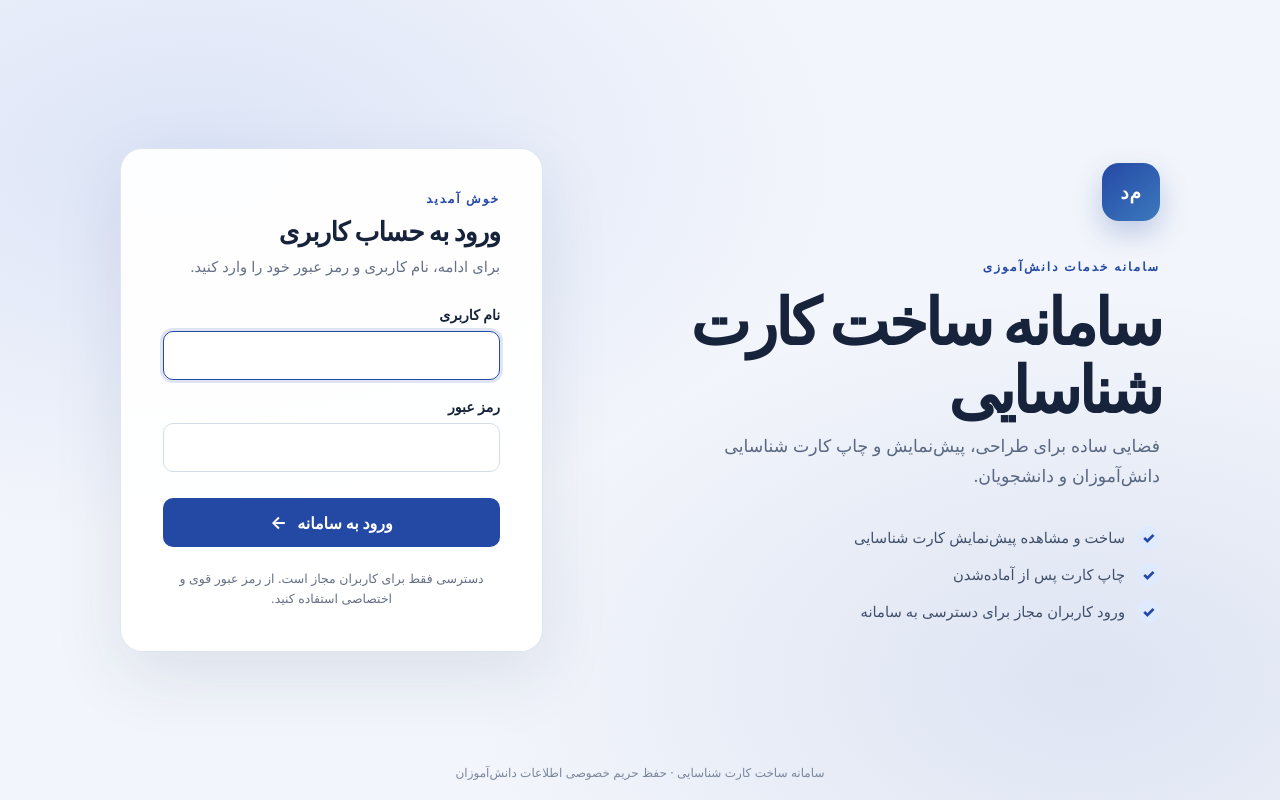
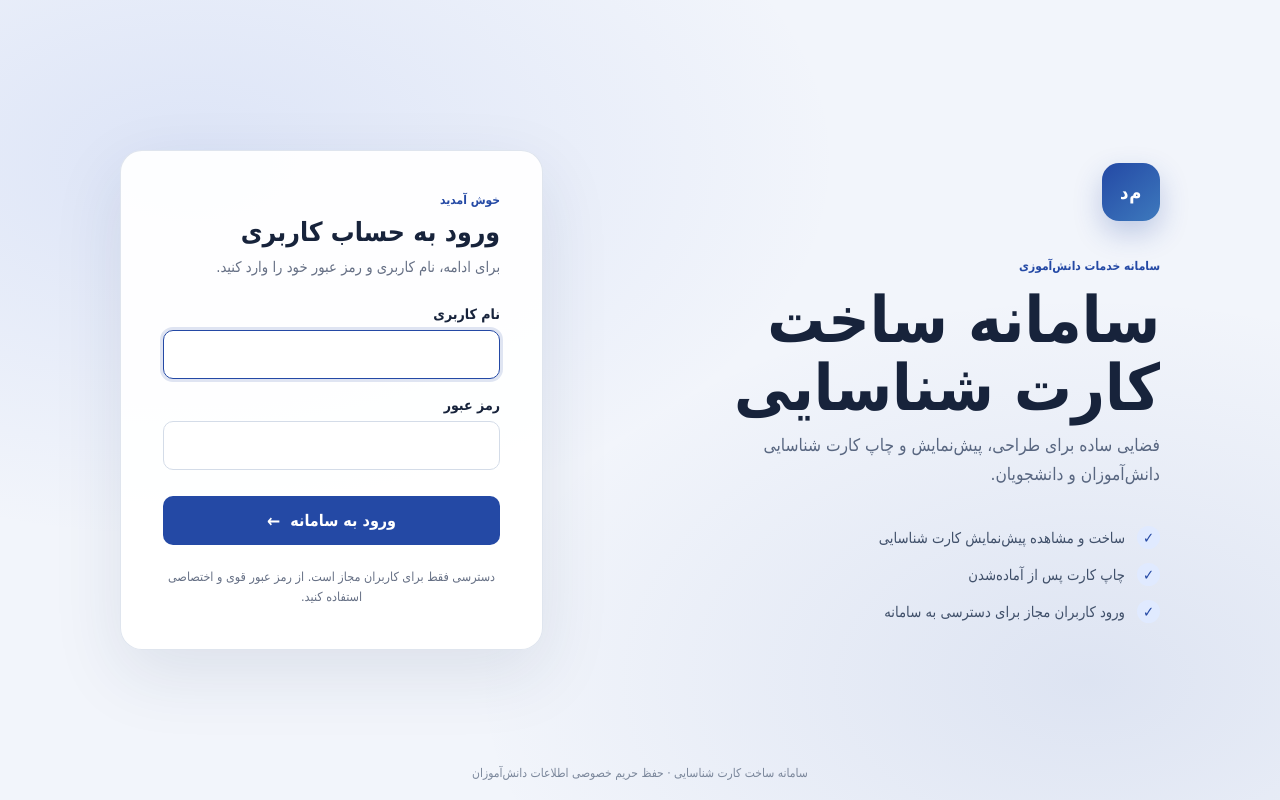
Before and after one commit to ams-mas/student-id-generator, a PHP site: page /student-id-generator/ in a window 1280 px wide. Run offline with PHP 8.4, Linux system fonts and the light colour scheme; some web fonts are replaced.

Commit message:
Apply B Yekan font across the interface

```diff
--- a/assets/css/style.css
+++ b/assets/css/style.css
@@ -1,5 +1,5 @@
 :root{color-scheme:light;--ink:#17233b;--muted:#667085;--line:#dce3ed;--surface:#fff;--background:#f3f6fb;--blue:#2449a5;--blue-dark:#173579}
-*{box-sizing:border-box}body{margin:0;background:var(--background);color:var(--ink);font-family:Inter,ui-sans-serif,system-ui,-apple-system,BlinkMacSystemFont,"Segoe UI",sans-serif}
+*{box-sizing:border-box}body{margin:0;background:var(--background);color:var(--ink);font-family:"B Yekan",Tahoma,sans-serif}
 .app-shell{width:min(1180px,calc(100% - 32px));margin:0 auto;padding:42px 0 24px}.page-header{margin-bottom:28px}.eyebrow{color:var(--blue);font-size:.75rem;font-weight:800;letter-spacing:.16em}h1{margin:8px 0;font-size:clamp(2rem,4vw,3rem);letter-spacing:-.04em}h2,h3,p{margin-top:0}.muted,.help-text{color:var(--muted);line-height:1.5}
 .workspace{display:grid;grid-template-columns:minmax(280px,.85fr) minmax(340px,1.15fr);gap:22px;align-items:start}.panel{min-width:0;padding:24px;background:var(--surface);border:1px solid var(--line);border-radius:18px;box-shadow:0 12px 34px rgb(20 40 80 / 5%)}
 .form-panel label{display:block;margin:16px 0 7px;font-size:.9rem;font-weight:650}input{width:100%;min-height:44px;padding:10px 12px;border:1px solid #cbd5e1;border-radius:9px;background:#fff;color:var(--ink);font:inherit}input:focus{outline:3px solid rgb(36 73 165 / 15%);border-color:var(--blue)}.help-text{margin:8px 0 0;font-size:.8rem}
@@ -22,3 +22,16 @@
 .login-form label{display:block;margin:18px 0 8px;font-size:.88rem;font-weight:700}.login-form input{min-height:49px;border-color:#d4dce8;border-radius:10px}.login-form input:focus{outline:3px solid rgb(36 73 165 / 14%);border-color:var(--blue)}.login-submit{display:flex;align-items:center;justify-content:center;gap:10px;width:100%;min-height:49px;margin-top:26px;border-radius:10px}.login-submit span{font-size:1.1rem}.login-alert,.login-notice{margin:0 0 18px;padding:12px 14px;border-radius:10px;font-size:.88rem;line-height:1.5}.login-alert{border:1px solid #f1c6c6;background:#fff1f1;color:#8f2525}.login-notice{border:1px solid #c9d8fa;background:#f0f5ff;color:#1d397b}.login-footnote{margin:22px 0 0;color:var(--muted);font-size:.78rem;line-height:1.6;text-align:center}.login-footer{position:absolute;right:0;bottom:20px;left:0;color:#7b879b;font-size:.75rem;text-align:center}
 .dashboard-header{display:flex;align-items:flex-start;justify-content:space-between;gap:20px}.account-actions{display:flex;align-items:center;gap:14px;padding-top:12px}.account-actions form{margin:0}.signed-in-as{color:var(--muted);font-size:.82rem;white-space:nowrap}.signed-in-as strong{color:var(--ink)}
 @media(max-width:760px){.login-shell{grid-template-columns:1fr;gap:16px;padding:30px 0 58px;align-content:center}.login-brand{padding:0}.brand-mark{width:48px;height:48px;margin-bottom:20px}.login-brand h1{font-size:clamp(2rem,9vw,3rem)}.login-intro{font-size:.98rem}.login-feature-list{display:none}.login-panel{padding:26px}.login-footer{bottom:14px}.dashboard-header{flex-direction:column}.account-actions{width:100%;justify-content:space-between;padding-top:0}}
+
+
+/* Persian language and B Yekan typography */
+@font-face{font-family:"B Yekan";src:url("../fonts/Yekan.ttf") format("truetype");font-style:normal;font-weight:100 900;font-display:swap}
+html[lang="fa"]{direction:rtl}
+html[lang="fa"] body{text-align:right}
+html[lang="fa"] .login-shell{direction:rtl}
+html[lang="fa"] .login-eyebrow,.login-panel-heading .eyebrow{letter-spacing:0}
+html[lang="fa"] .login-feature-list p{flex-direction:row}
+html[lang="fa"] .login-submit span{transform:none}
+html[lang="fa"] .login-form input{text-align:right}
+html[lang="fa"] .login-footer{text-align:center}
+html[lang="fa"] .login-panel-heading h2,html[lang="fa"] .login-brand h1{letter-spacing:0}
```
